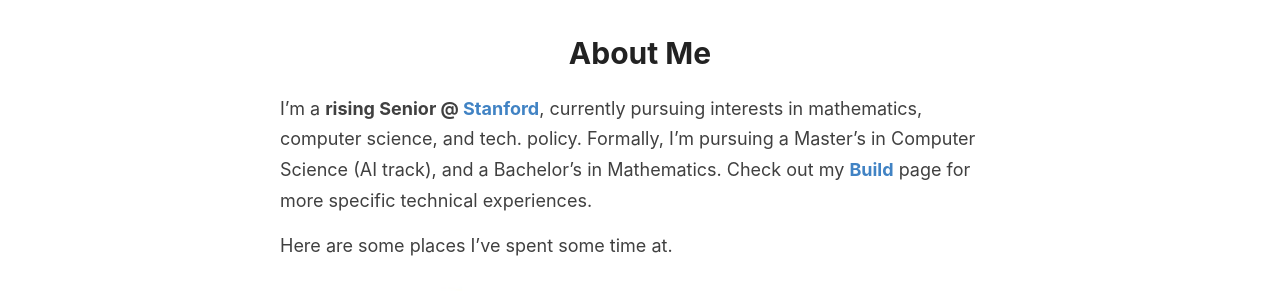
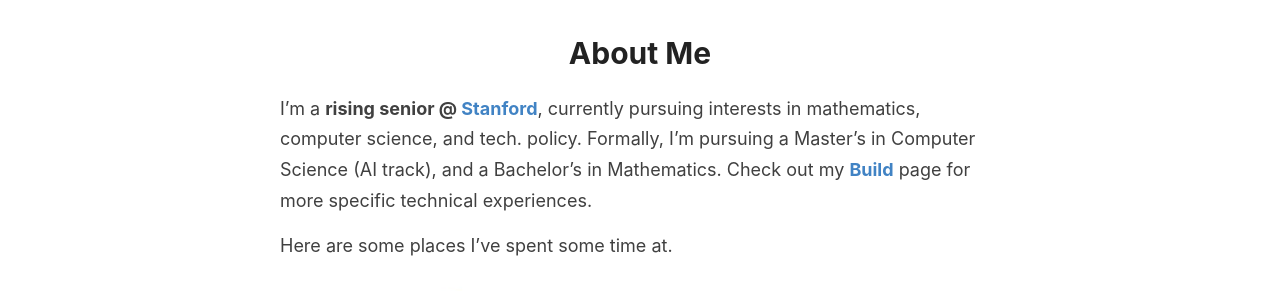
Before and after one commit to evazhang612/sokt-landing, a Jekyll site: the page built from index.md, in a window 1280 px wide. Shown: the part 154-445 px from the top of the page. Built offline with Jekyll 4.4.1, drawn with Linux system fonts in a browser that asks for light colours; nearby versions of some CDN libraries; library files that are not in the unit come from our copies.

Commit message:
Commiting new changes.

```diff
--- a/index.md
+++ b/index.md
@@ -2,7 +2,7 @@
 layout: default_landing
 ---
 
-I'm a **rising Senior @ [Stanford](https://profiles.stanford.edu/eva-zhang)**, currently pursuing interests in mathematics, computer science, and tech. policy. Formally, I'm pursuing a Master's in Computer Science (AI track), and a Bachelor's in Mathematics. Check out my **[Build](https://evazhang.com/build)** page for more specific technical experiences.
+I'm a **rising senior @ [Stanford](https://profiles.stanford.edu/eva-zhang)**, currently pursuing interests in mathematics, computer science, and tech. policy. Formally, I'm pursuing a Master's in Computer Science (AI track), and a Bachelor's in Mathematics. Check out my **[Build](https://evazhang.com/build)** page for more specific technical experiences.
 
 Here are some places I've spent some time at.
 
```
